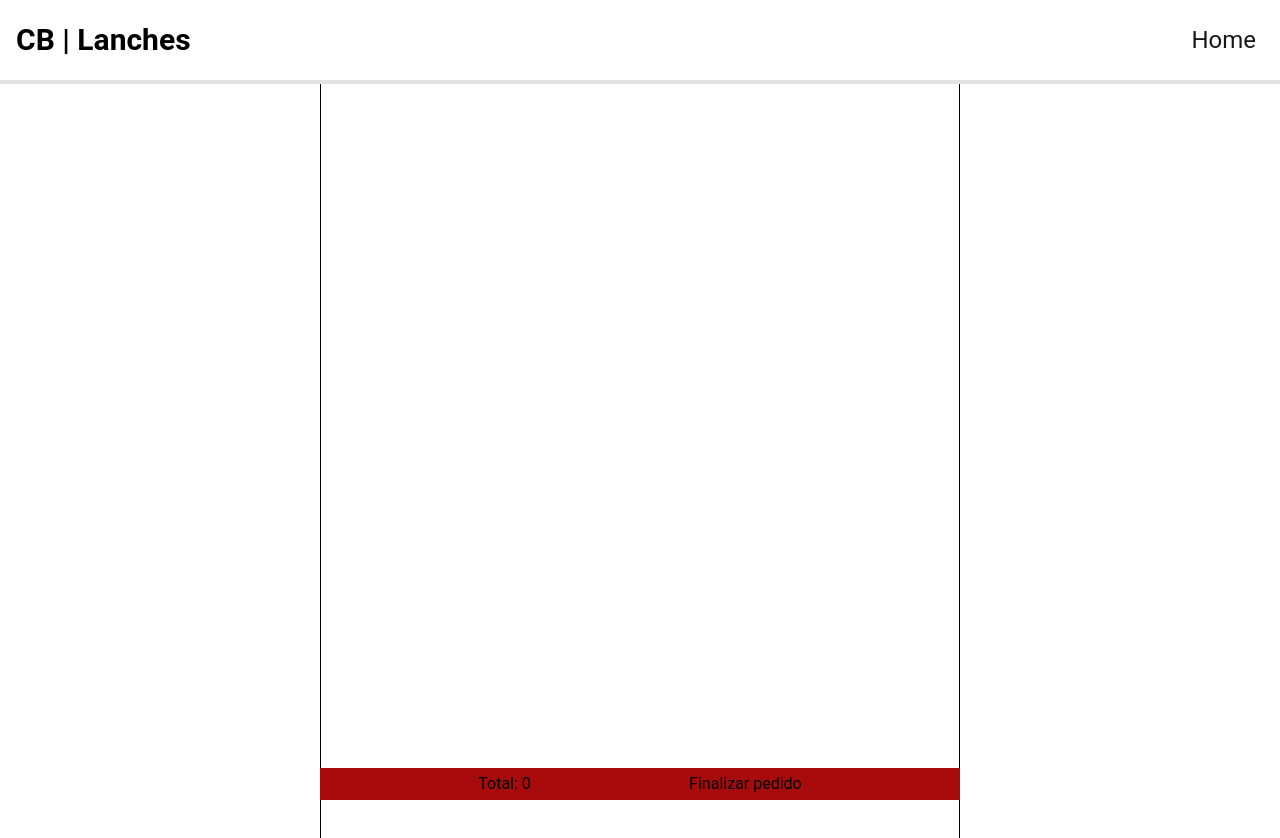
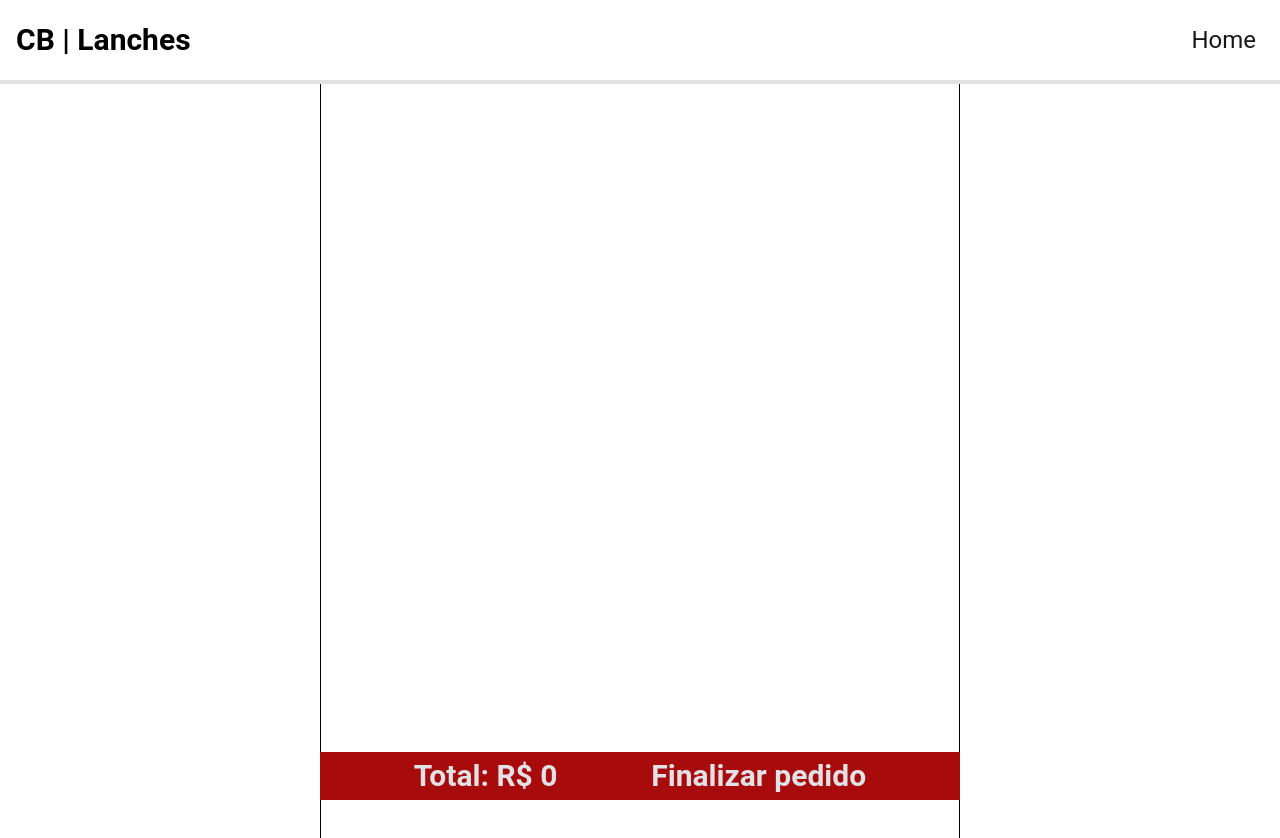
Before and after one commit to alanbrazoes/snacks-frontend, a Next.js app: page /cart in a window 1280 px wide. Shown: the top 838 px of the page. Built offline with nearby package versions, Linux system fonts and the light colour scheme.

Commit message:
style: cart

```diff
--- a/src/components/ProductCart.tsx
+++ b/src/components/ProductCart.tsx
@@ -27,27 +27,24 @@ const ProductCart: React.FC = () => {
     );
   };
 
-  const subQuantity = (_id: string) => {
+  const subQuantity = (id: string) =>
     setCart(
       cart.map((product) => {
-        if (product._id === _id && product.quantity > 1) {
+        if (product._id === id && product.quantity > 1) {
           return { ...product, quantity: product.quantity - 1 };
         }
         return product;
       })
     );
-  };
 
-  const removeProduct = (id: string) => {
-    setCart(cart.filter(({ _id }) => id !== _id));
-  };
+  const removeProduct = (id: string) => setCart(cart.filter(({ _id }) => id !== _id));
 
   return (
-    <section className="w-2/4 border-x flex flex-col items-center h-full">
+    <section className="w-full border-x border-x-text flex flex-col items-center h-full sm:w-3/4 md:w-2/4">
       {cart.map(({ name, quantity, _id }) => (
         <div key={name} className="flex border-2 w-fit m-2">
           <div className="p-2">
-            <p>{name}</p>
+            <h4 className="text-primary text-xl font-semibold">{name}</h4>
             <button className="inline border rounded-full w-6" onClick={() => subQuantity(_id)}>
               -
             </button>
@@ -55,15 +52,17 @@ const ProductCart: React.FC = () => {
             <button className="inline border rounded-full w-6" onClick={() => addQuantity(_id)}>
               +
             </button>
-            <button onClick={() => removeProduct(_id)}>Remover</button>
+            <button className="block" onClick={() => removeProduct(_id)}>
+              Remover
+            </button>
           </div>
           <Image src="/img/burguer.jpg" width="100" height="100" />
         </div>
       ))}
 
-      <div className="fixed bottom-0 flex justify-evenly items-center w-2/4 h-8 bg-primary">
-        <p>Total: {total}</p>
-        <button>Finalizar pedido</button>
+      <div className="fixed bottom-0 w-full flex justify-evenly items-center py-6 sm:w-3/4 md:w-2/4 h-8 bg-primary">
+        <p className="text-background font-semibold text-3xl">Total: R$ {total}</p>
+        <button className="text-background font-semibold text-3xl">Finalizar pedido</button>
       </div>
     </section>
   );
```
